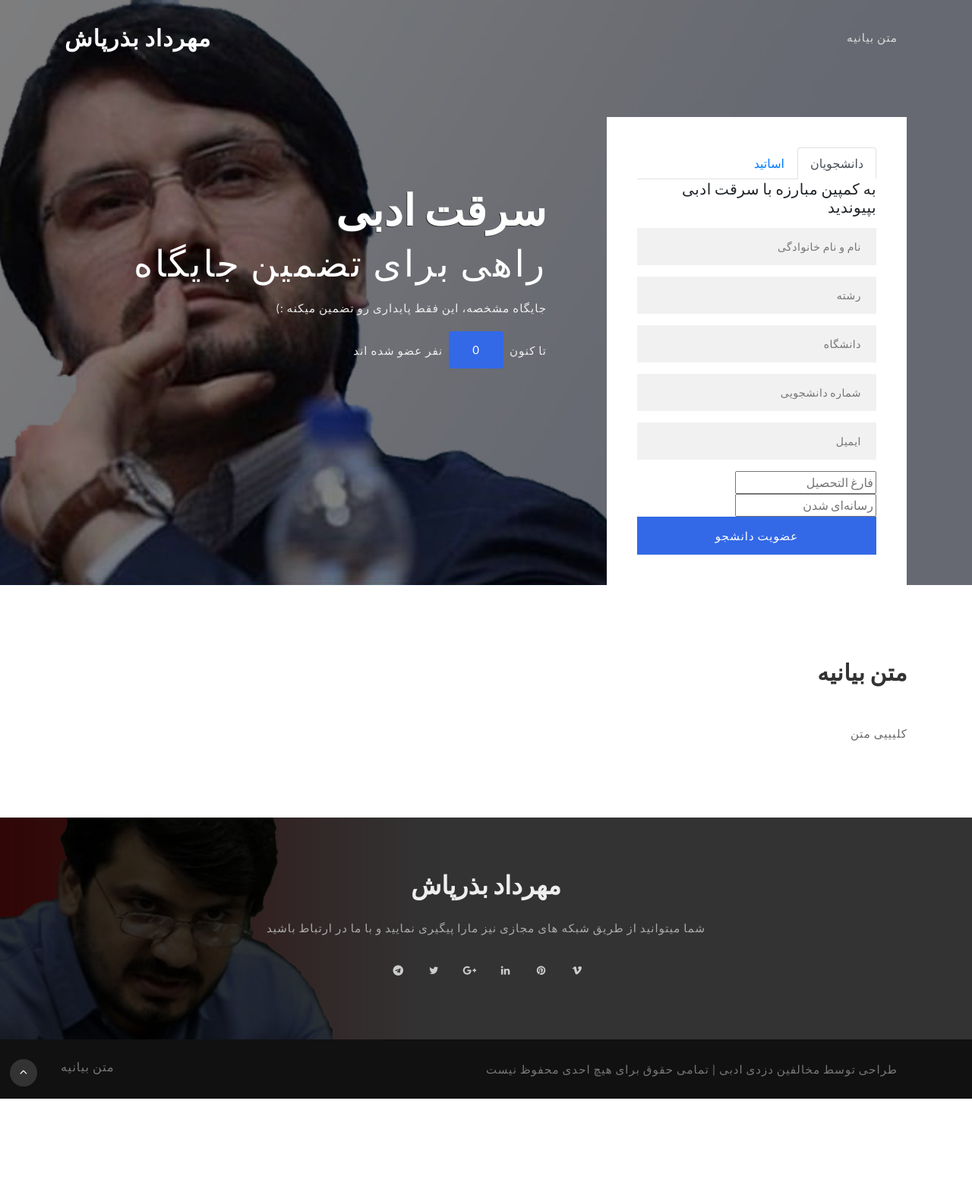
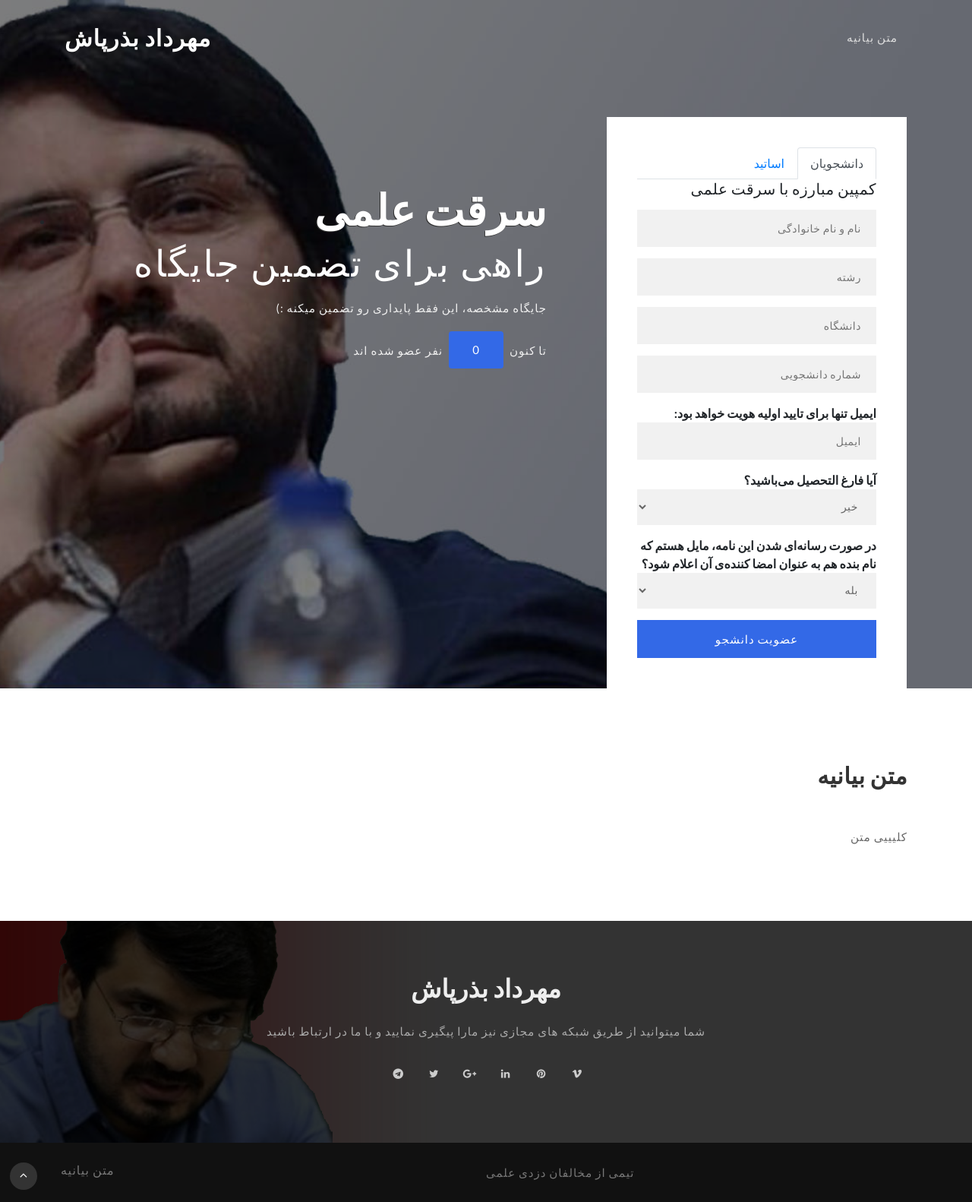
Before and after one commit to Bazrpash/anti-plagiarism, a Django app: page / in a window 1280 px wide. Shown: the whole page at 76% size. Before the commit the page ends 1446 px from the top, so only its background shows below. Run offline with Django 3.2, Linux system fonts and the light colour scheme; some libraries are stand-ins or nearby versions.

Commit message:
front-end dropdowns added and minor improvements

```diff
--- a/web/templates/web/index.html
+++ b/web/templates/web/index.html
@@ -5,7 +5,7 @@
 
 <head>
 
-    <title>کمپین مهرداد بذرپاش</title>
+    <title>کمپین مبارزه با سرقت علمی</title>
 
     <meta charset="UTF-8">
     <!-- for-mobile-apps -->
@@ -43,7 +43,7 @@
             <!-- nav -->
             <nav class="py-3 d-lg-flex">
                 <div id="logo">
-                    <h1> <a href="/"> مهرداد بذرپاش </a></h1>
+                    <h1> <a href="/">مهرداد بذرپاش</a></h1>
                 </div>
                 <label for="drop" class="toggle"><span class="fa fa-bars"></span></label>
                 <input type="checkbox" id="drop" />
@@ -68,7 +68,7 @@
                                 <li>
                                     <div class="container-fluid">
                                         <div class="w3ls_banner_txt rtl">
-                                            <h3 class="b-w3ltxt text-capitalize mt-md-4">سرقت ادبی</h3>
+                                            <h3 class="b-w3ltxt text-capitalize mt-md-4">سرقت علمی</h3>
                                             <h4 class="b-w3ltxt text-capitalize mt-md-2">راهی برای تضمین جایگاه</h4>
                                             <p class="w3ls_pvt-title my-3">
                                                 جایگاه مشخصه، این فقط پایداری رو تضمین میکنه :)
@@ -84,9 +84,6 @@
                             </ul>
                             <div class="navigation">
                                 <div>
-                                    <label for="slides_1"></label>
-                                    <label for="slides_2"></label>
-                                    <label for="slides_3"></label>
                                 </div>
                             </div>
                         </div>
@@ -114,32 +111,47 @@
                                         <!-- banner form -->
                                         <form action="{% url 'web:submit' %}" method="post" class="rtl">
                                             {% csrf_token %}
-                                            <h5 class="mb-3">به کمپین مبارزه با سرقت ادبی بپیوندید</h5>
+                                            <h5 class="mb-3">کمپین مبارزه با سرقت علمی</h5>
                                             <div class="form-style-w3ls">
                                                 <input placeholder="نام و نام خانوادگی" name="first_and_last_name" type="text" required>
                                                 <input placeholder="رشته" name="uni_major" type="text" required>
                                                 <input placeholder="دانشگاه" name="uni_name" type="text" required>
                                                 <input placeholder="شماره دانشجویی" name="student_no" type="text" required>
+                                                <strong>
+                                                    ایمیل تنها برای تایید اولیه هویت خواهد بود:
+                                                </strong>
                                                 <input placeholder="ایمیل" name="email" type="text" required>
-                                                <input placeholder="فارغ التحصیل" name="is_graduated" type="number" required>
-                                                <input placeholder="رسانه‌ای شدن" name="is_visible" type="number" required>
+                                                <strong>
+                                                    آیا فارغ التحصیل می‌باشید؟
+                                                </strong>
+                                                <select name="is_graduated" required>
+									                <option value="0">خیر</option>
+									                <option value="1">بله</option>
+									            </select>
+                                                <strong>
+                                                    در صورت رسانه‌ای شدن این نامه، مایل هستم که نام بنده هم به عنوان امضا کننده‌ی آن اعلام شود؟
+                                                </strong>
+                                                <select name="is_visible" required>
+									                <option value="1">بله</option>
+									                <option value="0">خیر</option>
+									            </select>
                                                 <button type="submit" Class="btn">عضویت دانشجو</button>
                                                 {% if is_created %}
-                                                <span>
-                                                    شما با موفقیت به کمپین اضافه شدید.
-                                                </span>
+                                                <strong style="color:green">
+                                                    اطلاعات شما با موفقیت ثبت گردید، برای تایید عضویت لطفا ایمیل خود را بررسی نمایید.
+                                                </strong>
                                                 {% endif %}
 
                                                 {% if is_verified %}
-                                                <span>
-                                                    با موفقیت تایید شد.
-                                                </span>
+                                                <strong style="color:green">
+                                                    اطلاعات شما با موفقیت تایید شد.
+                                                </strong>
                                                 {% endif %}
 
                                                 {% if is_error %}
-                                                <span>
-                                                    خطایی رخ داده است، لطفن اطلاعاتتان را بررسی کرده مجدد وارد نمایید.
-                                                </span>
+                                                <strong style="color:red">
+                                                    خطایی رخ داده است، لطفا اطلاعاتتان را بررسی کرده مجدد وارد نمایید.
+                                                </strong>
                                                 {% endif %}
                                             </div>
                                         </form>
@@ -151,15 +163,27 @@
                                         <!-- banner form -->
                                         <form action="{% url 'web:submit' %}" method="post" class="rtl">
                                             {% csrf_token %}
-                                            <h5 class="mb-3">به کمپین مبارزه با سرقت ادبی بپیوندید</h5>
+                                            <h5 class="mb-3">کمپین مبارزه با سرقت علمی</h5>
                                             <div class="form-style-w3ls">
                                                 <input placeholder="نام و نام خانوادگی" name="first_and_last_name" type="text" required>
                                                 <input placeholder="دانشگاه" name="uni_name" type="text" required>
-                                                <input placeholder="سمت" name="uni_position" type="text" required>
-                                                <input placeholder="آدرس ایمیل" name="email" type="email" required>
-                                                <input placeholder="رسانه‌ای شدن" name="is_visible" type="number" required>
+                                                <select name="uni_position" required>
+									                <option value="PROF">عضو هیئت علمی</option>
+									                <option value="researcher">پژوهشگر</option>
+                                                    <option value="OTHER_POS">سایر</option>
+									            </select>
+                                                <strong>
+                                                    ایمیل تنها برای تایید اولیه هویت خواهد بود:
+                                                </strong>
+                                                <input placeholder="ایمیل" name="email" type="email" required>
+                                                <strong>
+                                                    در صورت رسانه‌ای شدن این نامه، مایل هستم که نام بنده هم به عنوان امضا کننده‌ی آن اعلام شود؟
+                                                </strong>
+                                                <select name="is_visible" required>
+									                <option value="1">بله</option>
+									                <option value="0">خیر</option>
+									            </select>
                                                 <button Class="btn">عضویت استاد</button>
-                                                <span>با عضویت در این کمپین، در این کمپین عضو میشید :)</span>
                                             </div>
                                         </form>
                                         <!-- //banner form -->
@@ -220,7 +244,7 @@
                     <li class=""><a href="#about">متن بیانیه</a></li>
                 </ul>
                 <div class="col-lg-6 copy-right p-0">
-                    <p class="">طراحی توسط مخالفین دزدی ادبی | تمامی حقوق برای هیچ احدی محفوظ نیست</p>
+                    <p class="">تیمی از مخالفان دزدی علمی</p>
                 </div>
             </div>
         </div>
```
